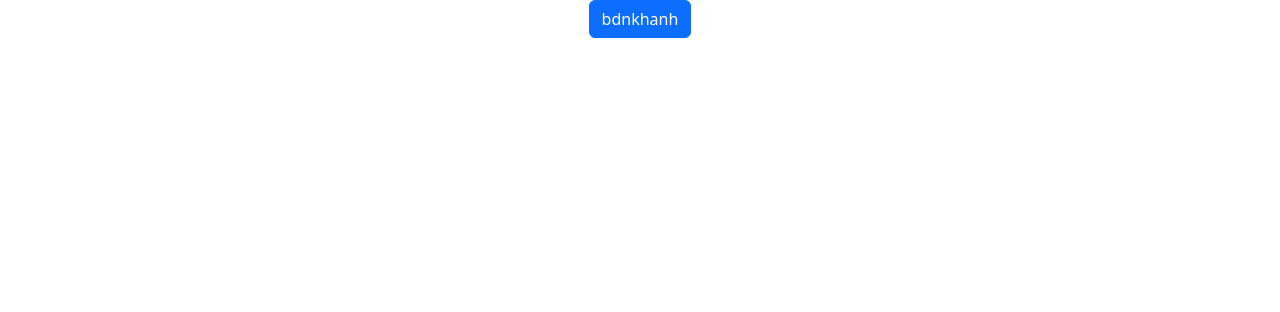
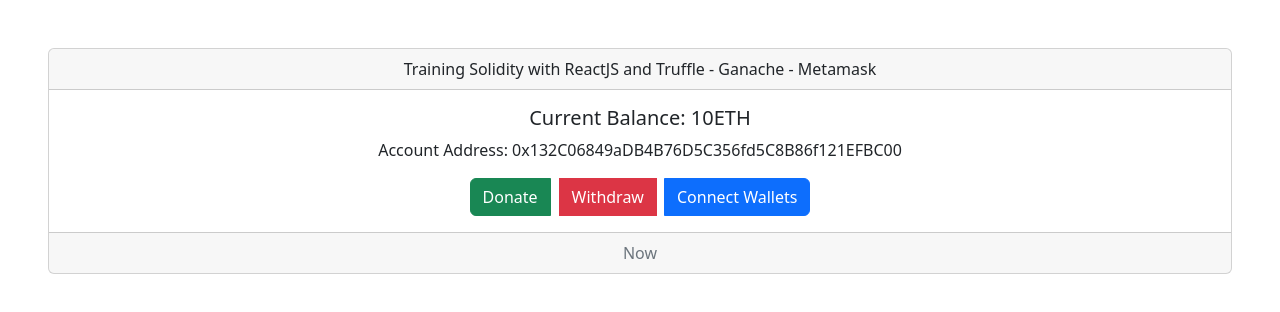
Before and after one commit to DQN-KhanhBui/solidity-react, a React (Create React App) app: page / in a window 1280 px wide. Shown: the top 312 px of the page. Built offline with nearby package versions, Linux system fonts and the light colour scheme.

Commit message:
truffle init

```diff
--- /dev/null
+++ b/migrations/1_initial_migration.js
@@ -0,0 +1,5 @@
+const Migrations = artifacts.require("Migrations");
+
+module.exports = function(deployer) {
+  deployer.deploy(Migrations);
+};
--- a/src/App.js
+++ b/src/App.js
@@ -1,12 +1,28 @@
 import React from 'react';
 import './App.scss';
 import Button from 'react-bootstrap/Button';
+import Card from 'react-bootstrap/Card';
+import ButtonGroup from 'react-bootstrap/ButtonGroup';
 
 const App = () => {
   return (
-    <center>
-      <Button variant="primary">bdnkhanh</Button>
-    </center>
+    <React.Fragment>
+      <Card className="text-center mx-5 mt-5">
+        <Card.Header>Training Solidity with ReactJS and Truffle - Ganache - Metamask</Card.Header>
+        <Card.Body>
+          <Card.Title>Current Balance: 10ETH</Card.Title>
+          <Card.Text>
+            Account Address: 0x132C06849aDB4B76D5C356fd5C8B86f121EFBC00
+          </Card.Text>
+          <ButtonGroup>
+            <Button variant="success">Donate</Button>
+            <Button variant="danger" className="mx-2">Withdraw</Button>
+            <Button variant="primary">Connect Wallets</Button>
+          </ButtonGroup>
+        </Card.Body>
+        <Card.Footer className="text-muted">Now</Card.Footer>
+    </Card>
+    </React.Fragment>
   );
 };
 
```
Also changed, not shown: truffle-config.js (added, +141 -0 lines), 2 other files (tests, documents, lock files or other folders).
